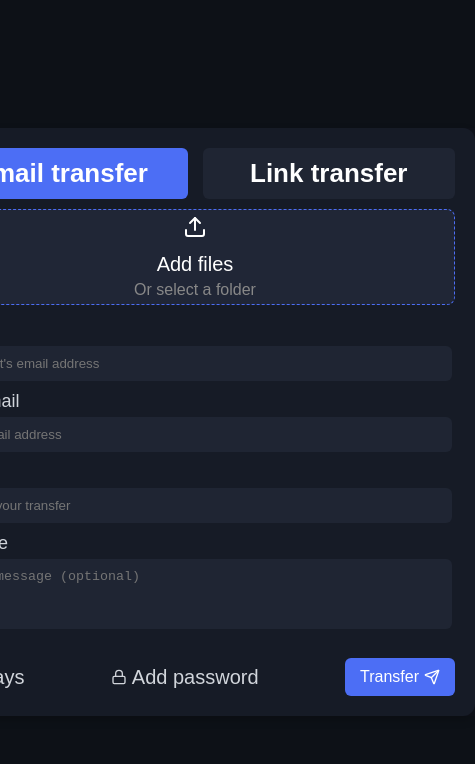
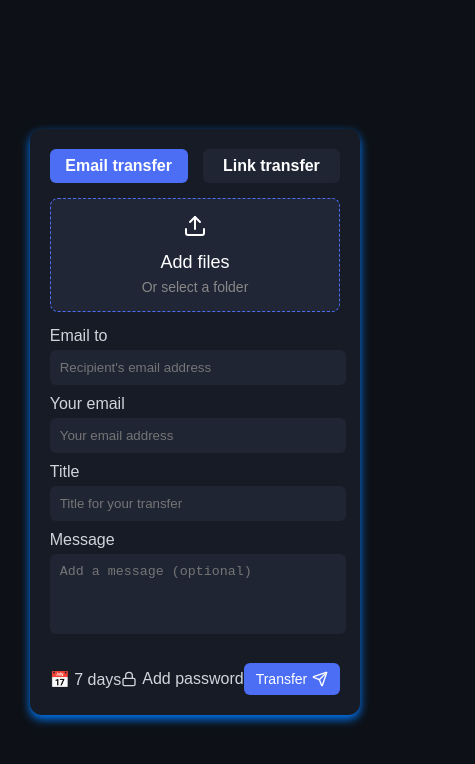
Before and after one commit to avinashvermaaa/File_Transfer, a React (Create React App) app in the folder frontend/: page / in a window 390 px wide. Shown: the top 764 px of the page, 475 px wide, since content can reach past the window. Built offline with nearby package versions, Linux system fonts and the light colour scheme.

Commit message:
scroll bar, total size in MB and KB, box shadow

```diff
--- a/frontend/src/pages/Home.css
+++ b/frontend/src/pages/Home.css
@@ -4,7 +4,6 @@ html {
     margin: 0;
     padding: 0;
     background-color: #0d1117;
-    /* Match the background color */
 }
 
 /* Page Background */
@@ -12,7 +11,9 @@ html {
     display: flex;
     justify-content: center;
     align-items: center;
-    background-color: #0f121a;
+    min-height: 100vh;
+    /* background-color: #0f121a; */
+    padding: 20px;
 }
 
 /* Main Box */
@@ -22,7 +23,7 @@ html {
     padding: 20px;
     border-radius: 12px;
     color: white;
-    box-shadow: 0px 4px 10px rgba(0, 0, 0, 0.2);
+    box-shadow: 0px 4px 10px #007bff;
 }
 
 /* Toggle Buttons */
@@ -30,15 +31,15 @@ html {
     display: flex;
     justify-content: space-between;
     gap: 15px;
-    margin-bottom: 10px;
+    margin-bottom: 15px;
 }
 
 .tab-buttons button {
     flex: 1;
-    padding: 10px;
+    padding: 12px;
     border: none;
     cursor: pointer;
-    font-size: 26px;
+    font-size: 18px;
     font-weight: bold;
     color: white;
     background: #1f2533;
@@ -53,7 +54,7 @@ html {
 /* File Upload Box */
 .file-upload {
     background: #202636;
-    padding: 5px;
+    padding: 15px;
     cursor: pointer;
     text-align: center;
     border-radius: 8px;
@@ -63,11 +64,11 @@ html {
 
 .file-upload p {
     margin: 10px 0 5px;
-    font-size: 20px;
+    font-size: 18px;
 }
 
 .file-upload span {
-    font-size: 16px;
+    font-size: 14px;
     color: #888;
 }
 
@@ -75,7 +76,7 @@ html {
 label {
     display: block;
     text-align: left;
-    font-size: 18px;
+    font-size: 16px;
     margin-bottom: 5px;
     color: #d1d5db;
 }
@@ -90,13 +91,11 @@ textarea {
     border-radius: 6px;
     background: #1f2533;
     color: white;
-    /* font-size: 16px; */
-    /* outline: none; */
 }
 
 textarea {
     resize: none;
-    height: 50px;
+    height: 60px;
 }
 
 /* Footer Section */
@@ -108,7 +107,7 @@ textarea {
 }
 
 .footer span {
-    font-size: 20px;
+    font-size: 16px;
     color: #d1d5db;
 }
 
@@ -133,6 +132,7 @@ textarea {
     color: white;
     display: flex;
     align-items: center;
+    transition: background 0.3s;
 }
 
 .transfer-btn svg {
@@ -143,6 +143,7 @@ textarea {
     background: #4058d1;
 }
 
+/* File List Section */
 .file-list {
     display: flex;
     flex-direction: column;
@@ -151,11 +152,21 @@ textarea {
     border-radius: 8px;
 }
 
+.file-header {
+    display: flex;
+    justify-content: space-between;
+    align-items: center;
+    font-size: 14px;
+    padding: 8px 10px;
+    background: #1a1a1a;
+    border-radius: 8px 8px 0 0;
+}
+
 .file-items {
     display: flex;
     flex-direction: column;
     gap: 10px;
-    max-height: 150px;
+    max-height: 200px;
     overflow-y: auto;
 }
 
@@ -182,19 +193,22 @@ textarea {
 .file-actions {
     display: flex;
     align-items: center;
-    gap: 10px;
+    gap: 8px;
 }
 
 .view-icon,
 .remove-icon {
     cursor: pointer;
     color: #bbb;
+    transition: color 0.3s;
 }
 
 .view-icon:hover,
 .remove-icon:hover {
     color: white;
 }
+
+/* Add More Button */
 .add-more-btn {
     background: #3b82f6;
     color: white;
@@ -206,18 +220,34 @@ textarea {
     display: flex;
     align-items: center;
     gap: 5px;
+    transition: background 0.3s;
 }
 
 .add-more-btn:hover {
     background: #2563eb;
 }
 
-.file-header {
-    display: flex;
-    justify-content: space-between;
-    align-items: center;
-    font-size: 14px;
-    padding: 8px 10px;
-    background: #1a1a1a;
-    border-radius: 8px 8px 0 0;
+/* Responsive Design */
+@media (max-width: 600px) {
+    .transfer-box {
+        width: 90%;
+    }
+
+    .tab-buttons button {
+        font-size: 16px;
+        padding: 8px;
+    }
+
+    .file-item {
+        padding: 6px 10px;
+    }
+
+    .file-name {
+        font-size: 12px;
+    }
+
+    .transfer-btn {
+        font-size: 14px;
+        padding: 8px 12px;
+    }
 }
--- a/frontend/src/pages/Home.js
+++ b/frontend/src/pages/Home.js
@@ -1,5 +1,14 @@
 import React, { useState } from "react";
-import { Upload, Lock, Send, Link, Eye, X, Paperclip, Plus, } from "lucide-react";
+import {
+  Upload,
+  Lock,
+  Send,
+  Link,
+  Eye,
+  X,
+  Paperclip,
+  Plus,
+} from "lucide-react";
 import "./Home.css";
 
 const Home = () => {
@@ -17,7 +26,9 @@ const Home = () => {
 
   const getTotalSize = () => {
     const totalSize = files.reduce((acc, file) => acc + file.size, 0);
-    return (totalSize / 1024).toFixed(2) + " KB"; // Convert bytes to KB
+    return totalSize >= 1048576
+      ? (totalSize / 1048576).toFixed(2) + " MB" // Convert bytes to MB if >= 1MB
+      : (totalSize / 1024).toFixed(2) + " KB"; // Convert bytes to KB otherwise
   };
 
   return (
@@ -39,7 +50,8 @@ const Home = () => {
           </button>
         </div>
 
-        {/* File Upload Section */}
+        {/* File Upload Section - Hide when files exist */}
+        {files.length === 0 && (
           <div
             className="file-upload"
             onClick={() => document.getElementById("fileInput").click()}
@@ -55,10 +67,12 @@ const Home = () => {
               onChange={handleFileUpload}
             />
           </div>
+        )}
 
         {/* File List */}
         {files.length > 0 && (
           <div className="file-list">
+            <div className="file-header">
               <span>
                 {files.length} files • {getTotalSize()}
               </span>
@@ -68,6 +82,7 @@ const Home = () => {
               >
                 <Plus size={14} /> Add more
               </button>
+            </div>
             <div className="file-items">
               {files.map((file, index) => (
                 <div key={index} className="file-item">
```
Lines whose indentation alone changed are shown as unchanged.
